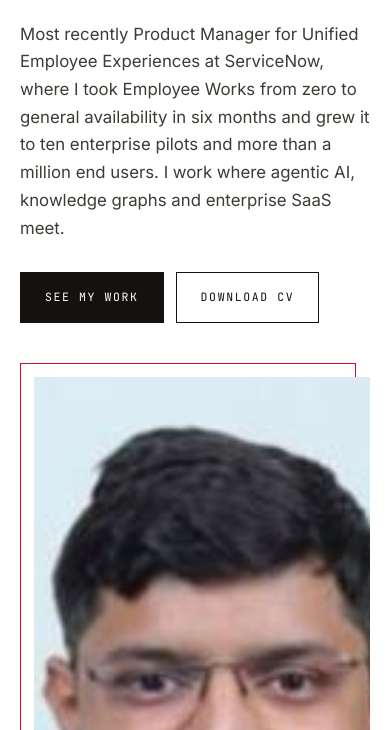
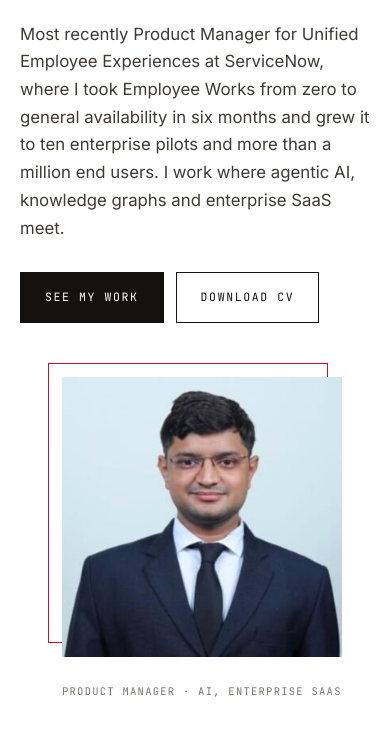
Before and after one commit to Ashutosh-nagaria/portfolio, a plain HTML site: page index.html in a window 390 px wide. Shown: the part 370-1100 px from the top of the page. Drawn offline with Linux system fonts and the light colour scheme.

Commit message:
Fix hero portrait sizing for square headshot
Display the 350x350 headshot as a 280x280 square with object-fit: cover
instead of cropping it into the old 4:5 portrait box, resize the red
frame to match, vertically center the hero columns, and cap the photo at
240px on small screens.

Co-Authored-By: Claude Opus 5 <noreply@anthropic.com>

```diff
--- a/css/style.css
+++ b/css/style.css
@@ -260,11 +260,16 @@ p { margin: 0 0 1.1em; }
   display: grid;
   grid-template-columns: 1.6fr 0.9fr;
   gap: clamp(32px, 5vw, 72px);
-  align-items: end;
+  align-items: center;
 }
 .hero__grid--top { align-items: start; }
 @media (max-width: 900px) {
   .hero__grid { grid-template-columns: 1fr; gap: 40px; }
+  .portrait { justify-self: center; }
+}
+@media (max-width: 600px) {
+  .portrait img,
+  .portrait::after { width: 240px; height: 240px; }
 }
 
 .status {
@@ -296,8 +301,8 @@ p { margin: 0 0 1.1em; }
   position: relative;
   z-index: 1;
   display: block;
-  width: 100%;
-  aspect-ratio: 4 / 5;
+  width: 280px;
+  height: 280px;
   object-fit: cover;
   object-position: center 18%;
   filter: contrast(1.03);
@@ -307,8 +312,8 @@ p { margin: 0 0 1.1em; }
   position: absolute;
   top: 0;
   left: 0;
-  width: calc(100% - 14px);
-  aspect-ratio: 4 / 5;
+  width: 280px;
+  height: 280px;
   border: 1px solid var(--accent);
   pointer-events: none;
   z-index: 0;
--- a/index.html
+++ b/index.html
@@ -50,7 +50,7 @@
           </div>
         </div>
         <div class="portrait">
-          <img src="assets/headshot.jpg" alt="Portrait of Ashutosh Nagaria" width="800" height="1000">
+          <img src="assets/headshot.jpg" alt="Portrait of Ashutosh Nagaria" width="350" height="350">
           <p class="portrait__caption">Product Manager &middot; AI, Enterprise SaaS</p>
         </div>
       </div>
```
